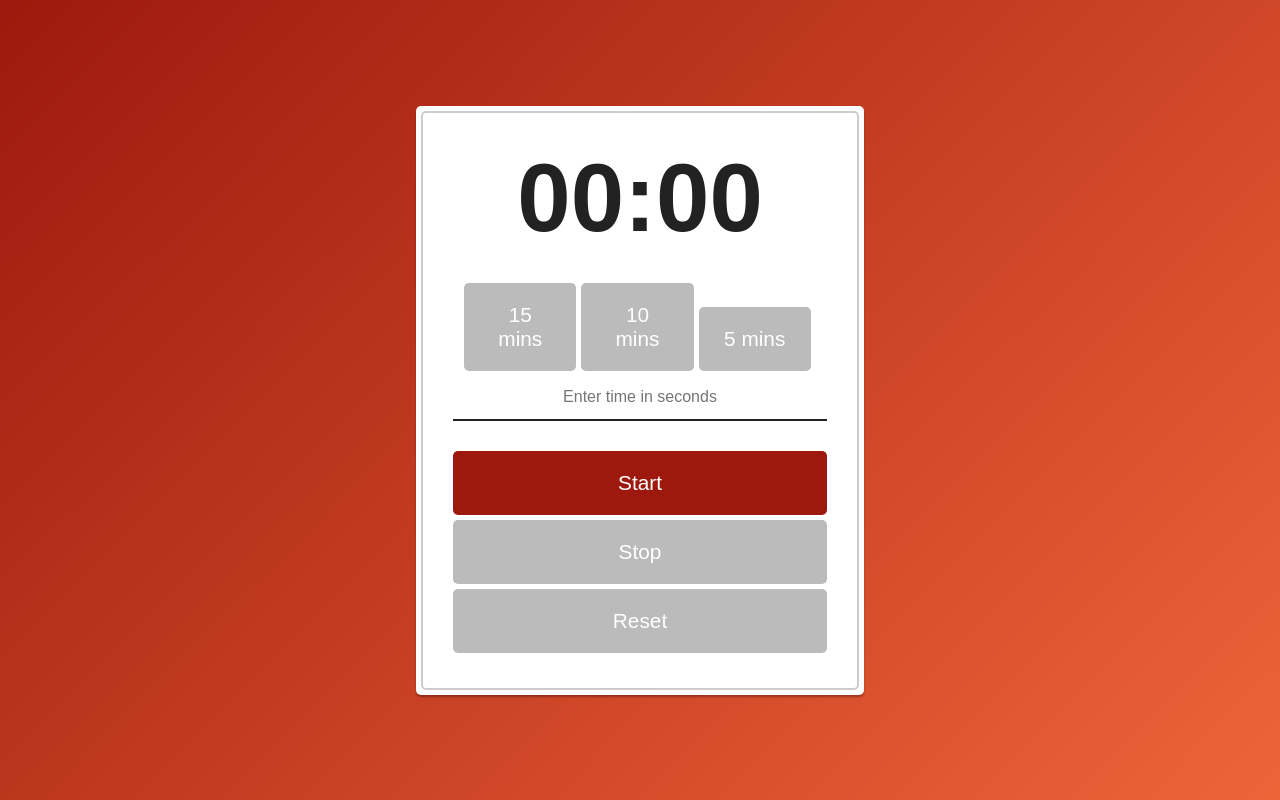
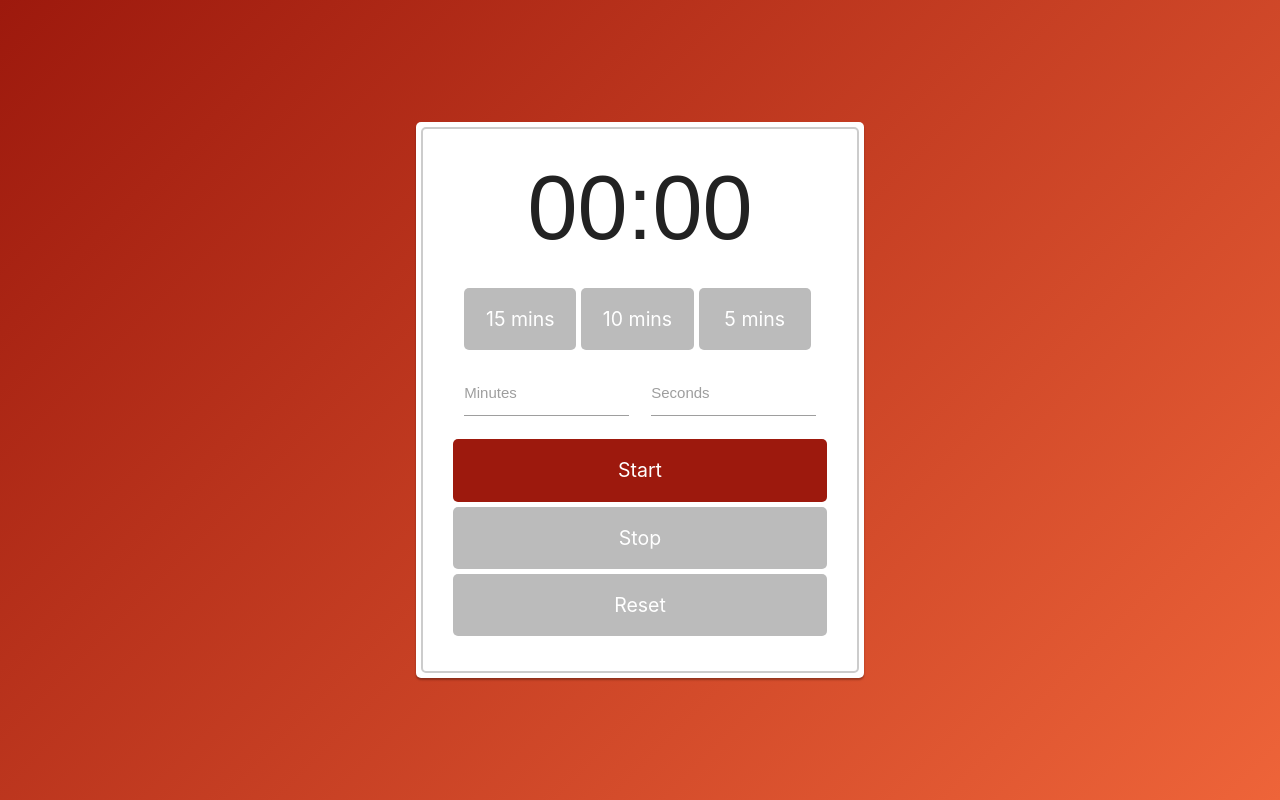
Before and after one commit to silverskeith/scrumtimebox, a React (Create React App) app: page / in a window 1280 px wide. Built offline with nearby package versions, Linux system fonts and the light colour scheme.

Commit message:
Split minute and second inputs

```diff
--- a/public/index.html
+++ b/public/index.html
@@ -3,6 +3,8 @@
   <head>
     <meta charset="utf-8" />
     <link rel="icon" href="%PUBLIC_URL%/favicon.ico" />
+    <!-- Compiled and minified CSS -->
+    <link rel="stylesheet" href="https://cdnjs.cloudflare.com/ajax/libs/materialize/1.0.0/css/materialize.min.css">
     <meta name="viewport" content="width=device-width, initial-scale=1" />
     <meta name="theme-color" content="#000000" />
     <meta
@@ -16,4 +18,8 @@
   <body>
     <div id="app"></div>
   </body>
+
+
+    <!-- Compiled and minified JavaScript -->
+    <script src="https://cdnjs.cloudflare.com/ajax/libs/materialize/1.0.0/js/materialize.min.js"></script>
 </html>
--- a/src/Components/App.js
+++ b/src/Components/App.js
@@ -4,18 +4,20 @@ import Clock from "./Clock";
 import Button from "./Button";
 import Input from "./Input";
 
+
 export default class App extends React.Component {
   constructor(props) {
     super(props);
+    this.inputRef = React.createRef();
     this.state = {
+      seconds: 0,
+      minutes: 0,
       count: 0,
       running: false
     };
   }
 
   componentDidUpdate(prevProps, prevState) {
-    this.refs[this.state.count].refs.seconds.value = this.state.count;
-
     if (this.state.running !== prevState.running) {
       switch (this.state.running) {
         case true:
@@ -26,31 +28,46 @@ export default class App extends React.Component {
     }
   }
 
+  putTimeValue(second) {
+    const secondVal = (second > 60) ? second - 60 : second;
+    const minuteVal = Math.floor(second / 60);
+
+    this.setState({ minutes: minuteVal, seconds: (secondVal - 1), count: (parseInt(Math.floor(minuteVal * 60)) + parseInt(secondVal))});
+
+    this.inputRef.current.refs.seconds.focus();
+    this.inputRef.current.refs.seconds.value = secondVal - 1;
+
+    this.inputRef.current.refs.minutes.focus();
+    this.inputRef.current.refs.minutes.value = minuteVal;
+  }
+
   handleStart() {
     this.timer = setInterval(() => {
       const newCount = this.state.count - 1;
-      this.setState({ count: newCount >= 0 ? newCount : 0 });
+      this.setState({ count: newCount >= 0 ? newCount : 0, minutes: (Math.floor(newCount / 60)) });
     }, 1000);
   }
 
   handleStop() {
-    this.refs[this.state.count].refs.seconds.value = this.state.count;
     if (this.timer) {
       clearInterval(this.timer);
+      this.putTimeValue(this.state.count);
       this.setState({ running: false });
     }
   }
 
   handleReset() {
+    clearInterval(this.timer);
     this.setState({ count: 0 });
   }
 
   handleCountdown(seconds) {
-    this.setState({ count: seconds, running: true });
+    this.putTimeValue(seconds);
+    this.setState({ count: seconds - 1, running: true });
   }
 
   handlePreset(seconds) {
-    this.refs[this.state.count].refs.seconds.value = seconds;
+    this.putTimeValue(seconds);
     this.setState({ count: seconds, running: true });
   }
 
@@ -72,7 +89,7 @@ export default class App extends React.Component {
           onClickHandler={this.handlePreset.bind(this, 300)}
         />
         <Input
-          ref={this.state.count}
+          ref={this.inputRef}
           onSetCountdown={this.handleCountdown.bind(this)}
         />
         <Button label="Stop" onClickHandler={this.handleStop.bind(this)} />
--- a/src/Components/Input.js
+++ b/src/Components/Input.js
@@ -3,20 +3,31 @@ import React from "react";
 export default class Input extends React.Component {
   onSubmit(event) {
     event.preventDefault();
-    // console.log('onSubmit', this.secondRef.current.value);
-    const strSeconds = this.refs.seconds.value;
-    // const strSeconds = this.secondRef.current.value;
+    this.form = React.createRef();
+    const strSeconds = (parseInt(Math.floor(this.refs.minutes.value * 60)) + parseInt(this.refs.seconds.value > 0 ? this.refs.seconds.value : 0));
 
-    if (strSeconds.match(/[0-9]/)) {
-      this.refs.seconds.value = "";
-      this.props.onSetCountdown(parseInt(strSeconds, 10));
-    }
+    this.refs.seconds.value = "";
+    this.refs.minutes.value = "";
+    this.props.onSetCountdown(parseInt(strSeconds, 10));
   }
 
   render() {
     return (
-      <form ref="form" onSubmit={this.onSubmit.bind(this)}>
-        <input type="text" ref="seconds" placeholder="Enter time in seconds" />
+      <form ref={this.form} onSubmit={this.onSubmit.bind(this)}>
+        <div className="row">
+          <div className="input-field col s6">
+            <input type="text" id="mins" ref="minutes" />
+            <label htmlFor="mins">Minutes</label>
+          </div>
+          <div className="input-field col s6">
+            <input
+              type="text"
+              id="secs"
+              ref="seconds"
+            />
+            <label htmlFor="secs">Seconds</label>
+          </div>
+        </div>
         <input type="submit" value="Start"></input>
       </form>
     );
--- a/src/index.css
+++ b/src/index.css
@@ -34,10 +34,19 @@ h1 {
   font-size: 5em;
 }
 
+.row {
+  margin-bottom: 0px;
+}
+
+.input-field {
+  width: 40%;
+}
+
 .container {
   border: 2px solid #ccc;
   padding: 30px;
   border-radius: 5px;
+  width: 100%;
 }
 
 .displayedTime {
@@ -91,7 +100,7 @@ input[type="text"] {
   padding: 0;
   height: 45px;
   font-size: 1em;
-  width: 100%;
+  width: 40%;
   border-top: none;
   border-left: none;
   border-right: none;
--- a/src/index.js
+++ b/src/index.js
@@ -5,9 +5,10 @@ import App from "./Components/App";
 import * as serviceWorker from "./serviceWorker";
 
 ReactDOM.render(
-  <React.StrictMode>
-    <App />
-  </React.StrictMode>,
+  // <React.StrictMode>
+  //   <App />
+  // </React.StrictMode>,
+  <App />,
   document.getElementById("app")
 );
 
```
